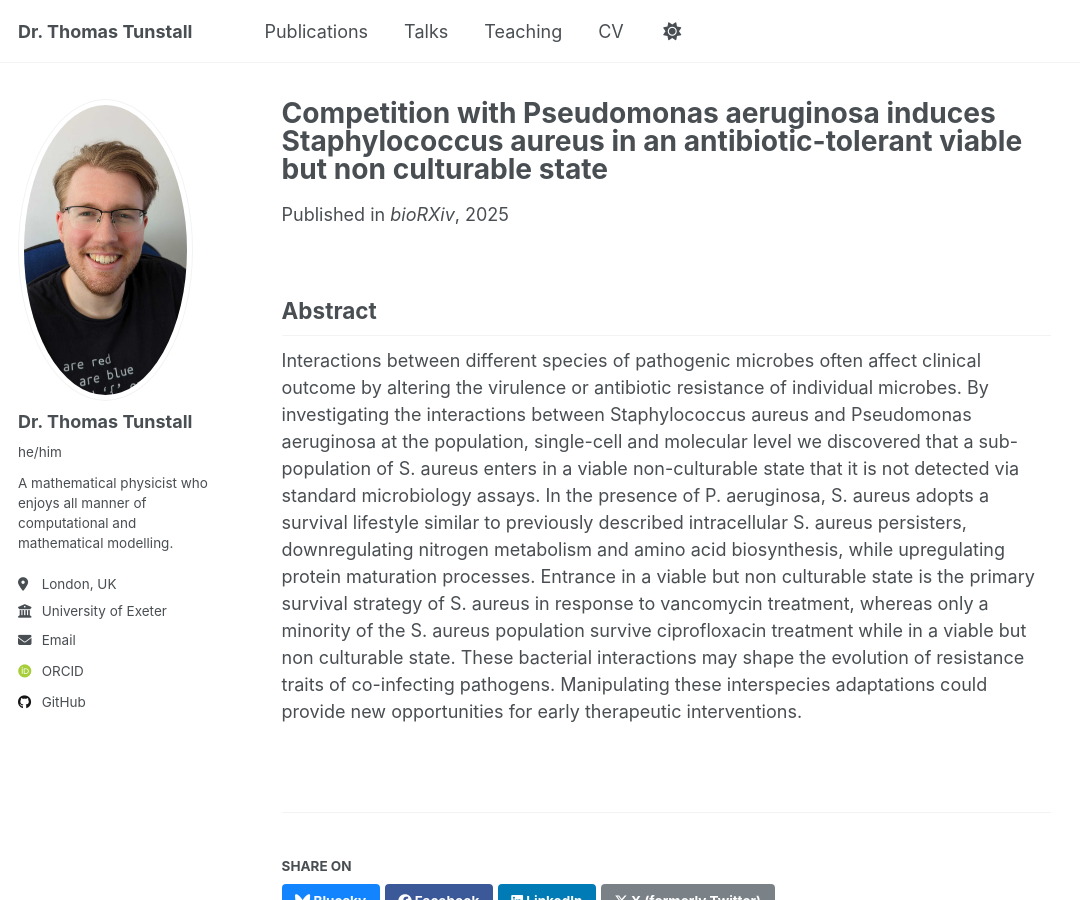
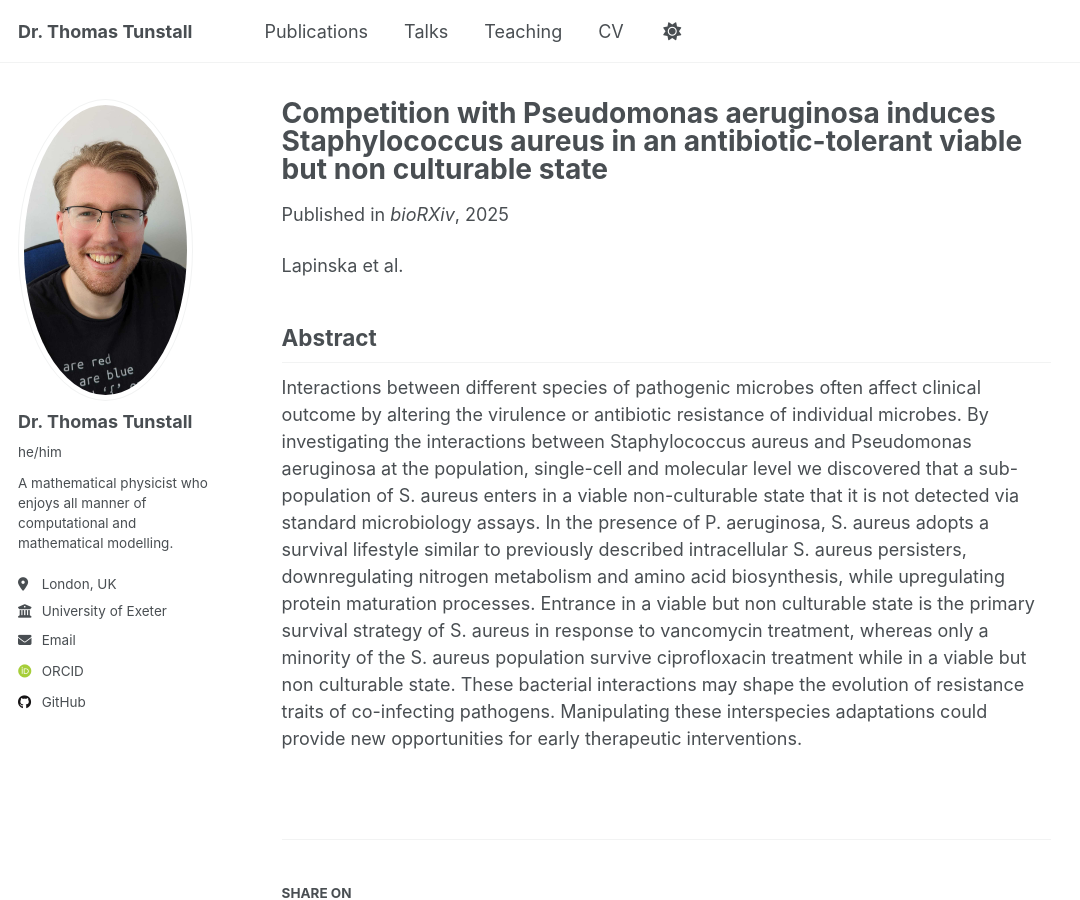
Before and after one commit to ThomasTunstall/ThomasTunstall, a Jekyll site: the page built from _publications/2025-05-14-CompetitionPseudomonas.md, in a window 1280 px wide and 900 px high. Shown: the whole window, without its empty margins (0-1080 px from the left). Built offline with Jekyll 4.4.1, drawn with Linux system fonts in a browser that asks for light colours; some web fonts are replaced.

Commit message:
Update 2025-05-14-CompetitionPseudomonas.md

```diff
--- a/_publications/2025-05-14-CompetitionPseudomonas.md
+++ b/_publications/2025-05-14-CompetitionPseudomonas.md
@@ -8,5 +8,7 @@ venue: 'bioRXiv'
 paperurl: 'https://doi.org/10.1101/2025.04.30.651255'
 ---
 
+Lapinska et al.
+
 ## Abstract
 Interactions between different species of pathogenic microbes often affect clinical outcome by altering the virulence or antibiotic resistance of individual microbes. By investigating the interactions between Staphylococcus aureus and Pseudomonas aeruginosa at the population, single-cell and molecular level we discovered that a sub-population of S. aureus enters in a viable non-culturable state that it is not detected via standard microbiology assays. In the presence of P. aeruginosa, S. aureus adopts a survival lifestyle similar to previously described intracellular S. aureus persisters, downregulating nitrogen metabolism and amino acid biosynthesis, while upregulating protein maturation processes. Entrance in a viable but non culturable state is the primary survival strategy of S. aureus in response to vancomycin treatment, whereas only a minority of the S. aureus population survive ciprofloxacin treatment while in a viable but non culturable state. These bacterial interactions may shape the evolution of resistance traits of co-infecting pathogens. Manipulating these interspecies adaptations could provide new opportunities for early therapeutic interventions.
```
